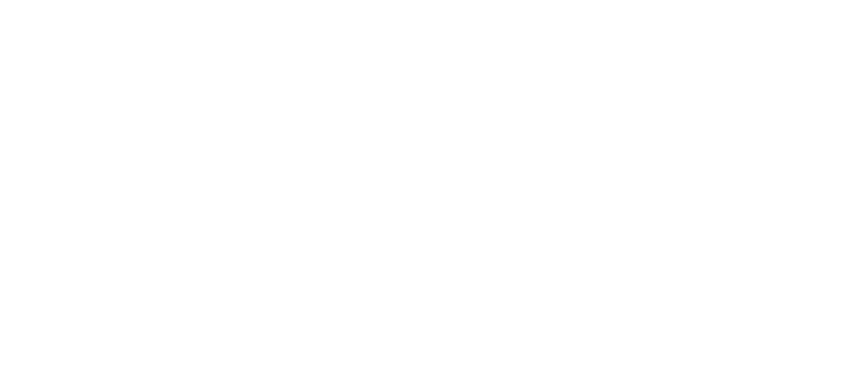
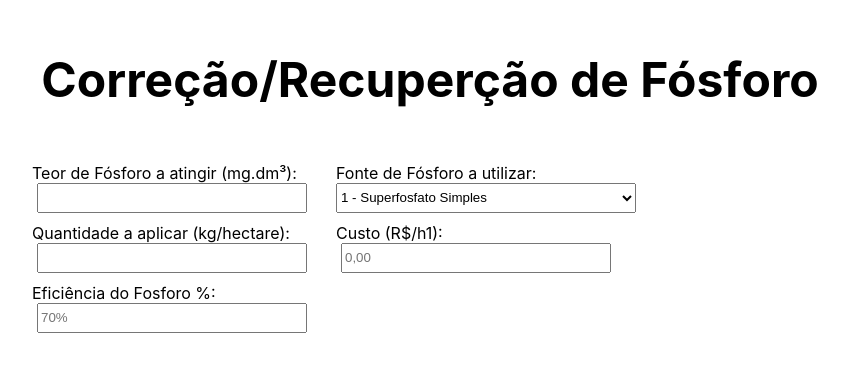
Before and after one commit to MatheusPSantos/sa-soilcorrection-interface, a Next.js app: page /Fosforo in a window 1280 px wide. Shown: the part 205-576 px from the top of the page, without its empty margins (210-1058 px from the left). Built offline with nearby package versions, Linux system fonts and the light colour scheme.

Commit message:
Finalizando a página de correção e recuperação de fósforo

```diff
--- a/pages/Fosforo/index.js
+++ b/pages/Fosforo/index.js
@@ -1,3 +1,89 @@
+import Head from 'next/head'
+import { Input, InputField } from '../../components/Input';
+import styles from '../../styles/Home.module.css'
+
 export default function Fosforo() {
-    return <></>;
+
+  const fontesDeFosforo = [
+    { "indice": 1, "fonte": "Superfosfato Simples" },
+    { "indice": 2, "fonte": "Superfosfato Triplo" },
+    { "indice": 3, "fonte": "MAP" },
+    { "indice": 4, "fonte": "DAP" },
+    { "indice": 5, "fonte": "Yoorin" },
+    { "indice": 6, "fonte": "Fosfato  Arad" },
+    { "indice": 7, "fonte": "Fosfato  Gafsa" },
+    { "indice": 8, "fonte": "Fosfato  Daoui" },
+    { "indice": 9, "fonte": "Fosf.Patos Minas" },
+    { "indice": 10, "fonte": "Escória de Thomas" },
+    { "indice": 11, "fonte": "Ácido Fosfórico" },
+    { "indice": 12, "fonte": "Multif.Magnesiano" }
+  ];
+
+  return <div className={styles.container} >
+    <Head>
+      <title>Equilíbrio e Correção de Fósforo</title>
+    </Head>
+
+    <main className={styles.main}>
+      <h1 className={styles.title}>
+        Correção/Recuperção de Fósforo
+      </h1>
+
+      <section style={{ marginTop: "50px" }} className={styles.grid_left}>
+        <div className="col w-800">
+          <div className={styles.row}>
+            <InputField className="w-300">
+              <label>Teor de Fósforo a atingir (mg.dm³):</label>
+              <Input
+                id=""
+                name=""
+                type="text"
+              />
+            </InputField>
+            <InputField className="w-300">
+              <label>Fonte de Fósforo a utilizar:</label>
+              <select
+                style={{ height: "30px" }}
+              >
+                { fontesDeFosforo.map((fonte, index) => {
+                  return <option key={index}>{fonte.indice} - {fonte.fonte}</option>
+                }) }
+              </select>
+            </InputField>
+          </div>
+          <div className="row">
+            <InputField className="w-300">
+              <label>Quantidade a aplicar (kg/hectare):</label>
+              <Input
+                id=""
+                name=""
+                type="text"
+              />
+            </InputField>
+            <InputField className="w-300">
+              <label>Custo (R$/h1):</label>
+              <Input
+                placeholder="0,00"
+                type="text"
+                name=""
+                id=""
+              />
+            </InputField>
+          </div>
+
+          <div className="row">
+            <InputField className="w-300">
+              <label>Eficiência do Fosforo %:</label>
+              <Input
+                type="text"
+                placeholder="70%"
+                name=""
+                id=""
+              />
+            </InputField>
+          </div>
+        </div>
+      </section>
+    </main>
+  </div>;
 }
```
